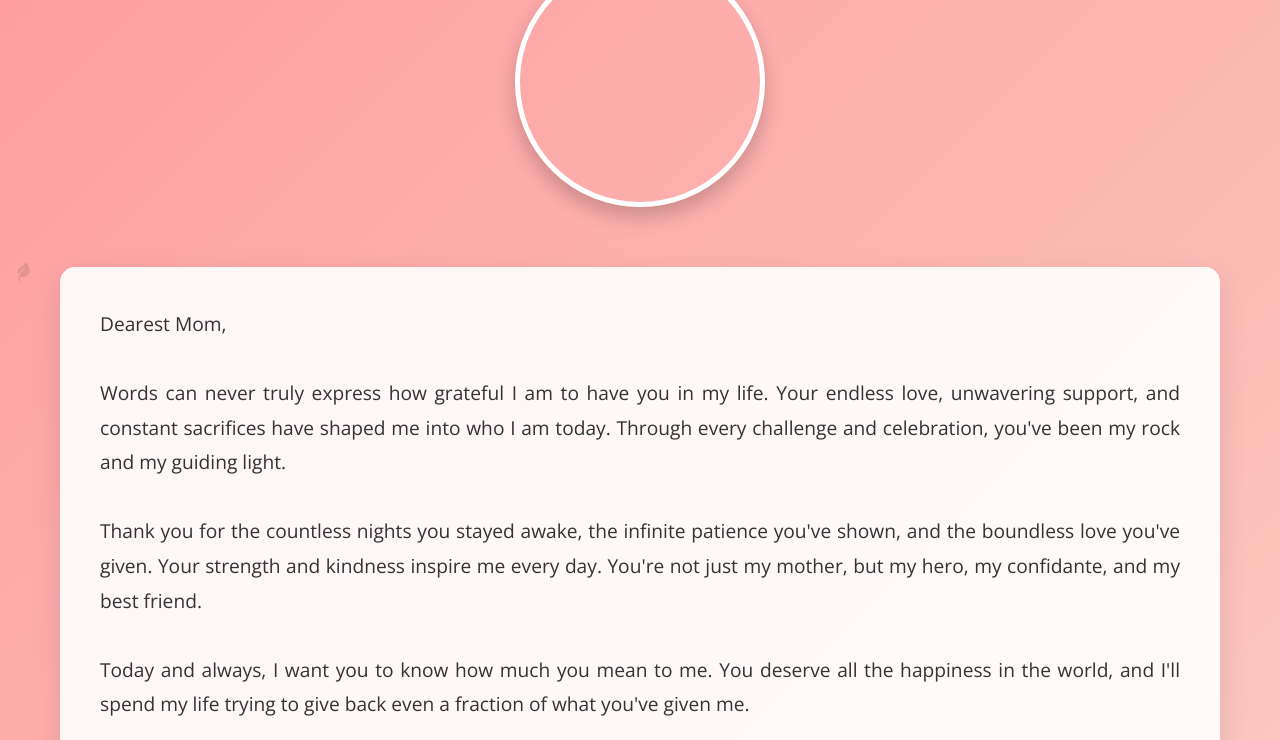
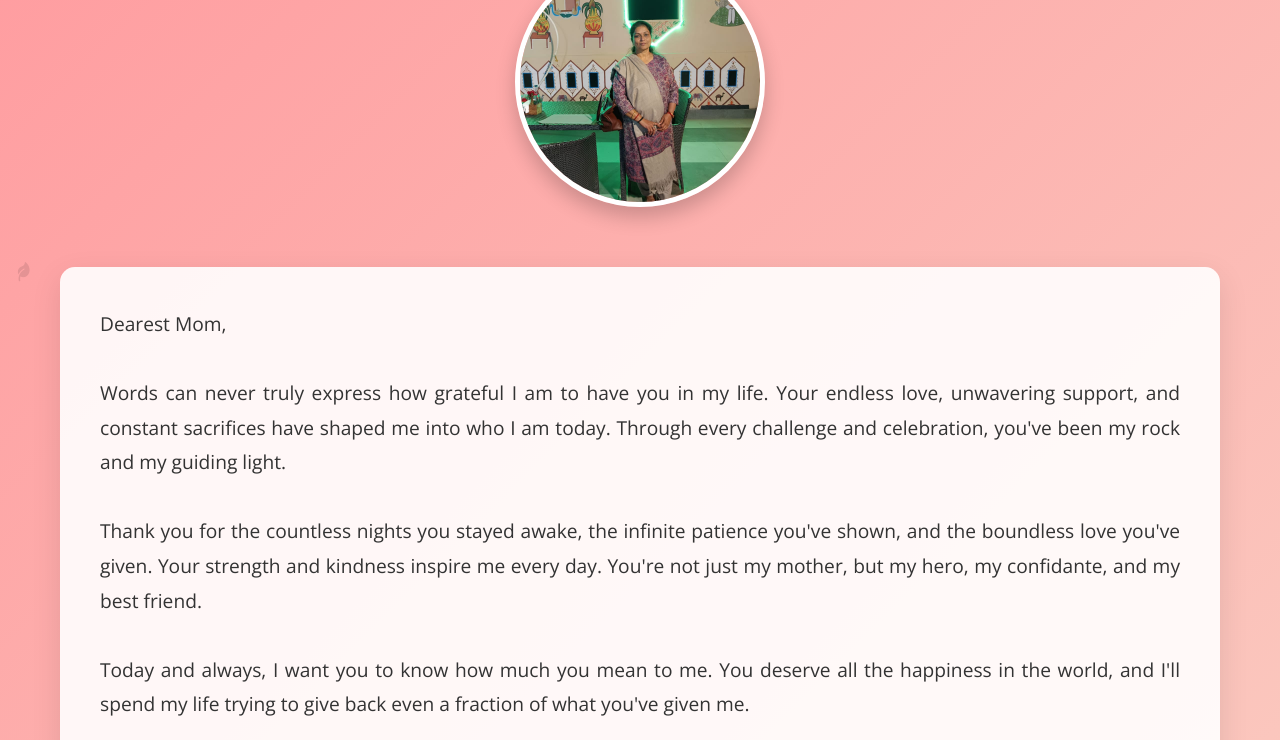
Before and after one commit to sasukearata123/momsite, a plain HTML site: page index.html in a window 1280 px wide. Shown: the part 190-930 px from the top of the page. Drawn offline with nearby package versions, Linux system fonts and the light colour scheme.

Commit message:
Update index.html

```diff
--- a/index.html
+++ b/index.html
@@ -191,7 +191,7 @@
         <header class="header">
             <h1 class="title">Thank You, Anupama!</h1>
             <div class="mom-photo">
-                <img src="mom.jpg" alt="Anupama - The Best Mom">
+                <img src="mom.jpeg" alt="Anupama - The Best Mom">
             </div>
         </header>
 
```
